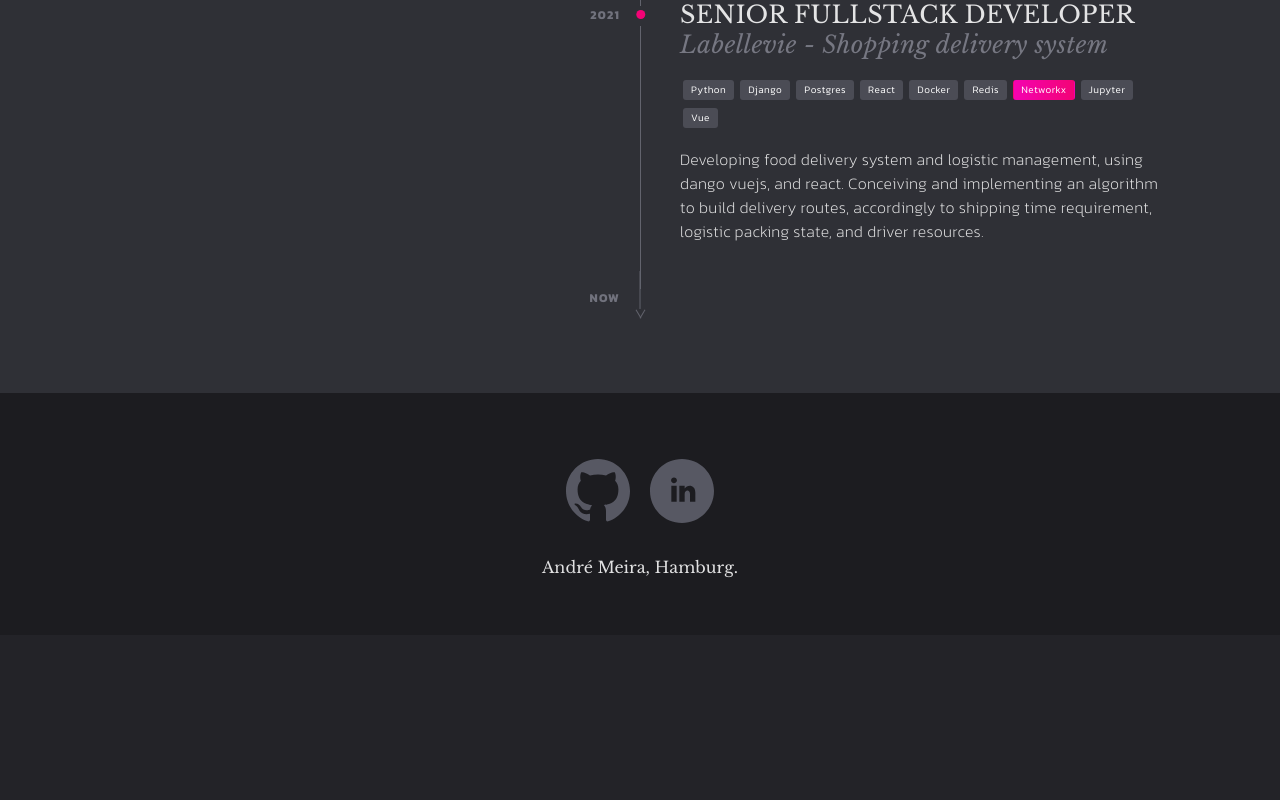
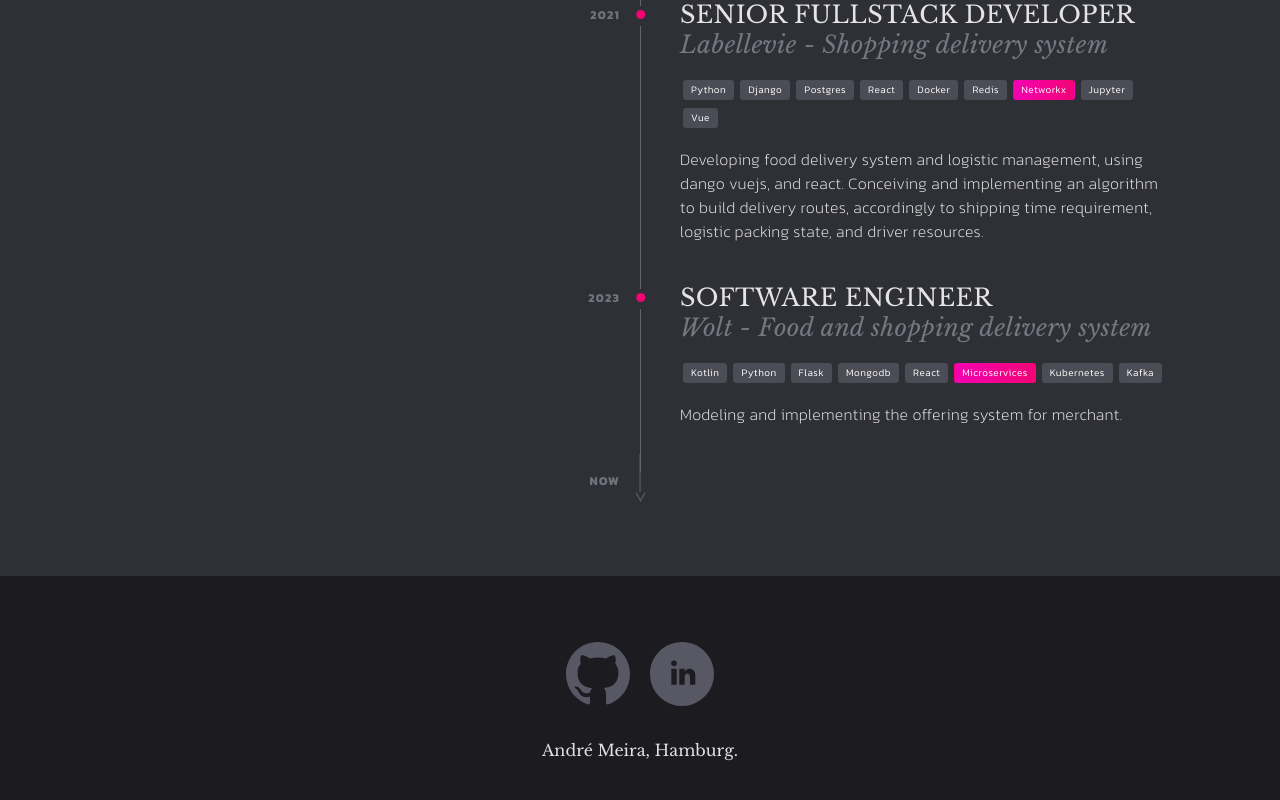
Before and after one commit to AndreMeira/andremeira-front, a React (Vite) app: page / in a window 1280 px wide. Shown: the part 3109-3909 px from the top of the page. Before the commit the page ends 3744 px from the top, so only its background shows below. Built offline with nearby package versions, Linux system fonts and the light colour scheme.

Commit message:
fixing wrong description

```diff
--- a/src/components/Profile/Experiences/Items/Items.tsx
+++ b/src/components/Profile/Experiences/Items/Items.tsx
@@ -152,6 +152,30 @@
                         </p>
                     </div>
                 </li>
+                <li className="experience-item">
+                    <div>
+                        <h3>
+                            <span>SOFTWARE ENGINEER</span><br/>
+                            <span className="company">Wolt&nbsp;-&nbsp;Food and shopping delivery system</span>
+                        </h3>
+                        <span className="starting">
+                            <time>2023</time>
+                        </span>
+                        <ul className="experience-items-tags">
+                            <li className="tag">Kotlin</li>
+                            <li className="tag">Python</li>
+                            <li className="tag">Flask</li>
+                            <li className="tag">Mongodb</li>
+                            <li className="tag">React</li>
+                            <li className="tag important">Microservices</li>
+                            <li className="tag">Kubernetes</li>
+                            <li className="tag">Kafka</li>
+                        </ul>
+                        <p className="description">
+                            Modeling and implementing the offering system for merchant.
+                        </p>
+                    </div>
+                </li>
                 <li className="experience-item now">
                     <div>
                         <h3></h3>
@@ -162,7 +186,6 @@
                             <li></li>
                         </ul>
                         <p className="description">
-
                         </p>
                     </div>
                 </li>
```
